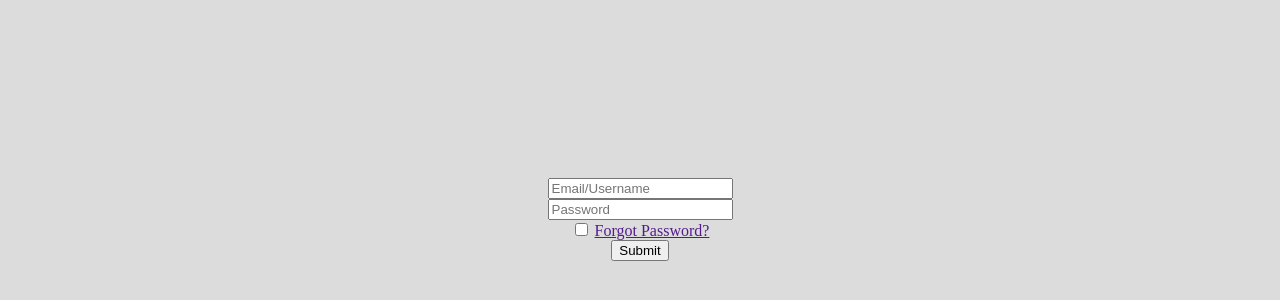
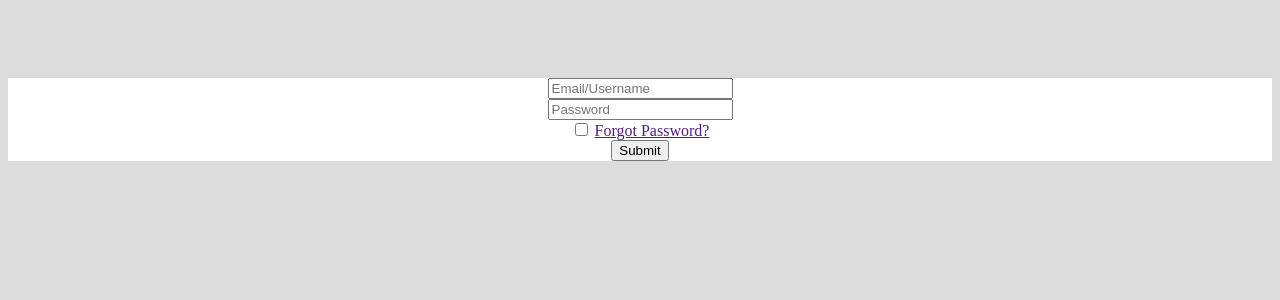
Before and after one commit to AzazelXXI/AzazelXXI.github.io, a plain HTML site: page loginform.html in a window 1280 px wide. Shown: the part 330-630 px from the top of the page. Drawn offline with Linux system fonts and the light colour scheme.

Commit message:
Nothing New

```diff
--- a/css/loginform.css
+++ b/css/loginform.css
@@ -2,5 +2,10 @@ body {
     background-color: #dcdcdc;
     text-align: center;
     position: relative;
-    top: 500px;
+    top: 400px;
 }
+
+.loginForm {
+    background-color: white;
+    border-width: 10px;
+}
```
Also changed, not shown: loginform.html (+1 -1 lines).
